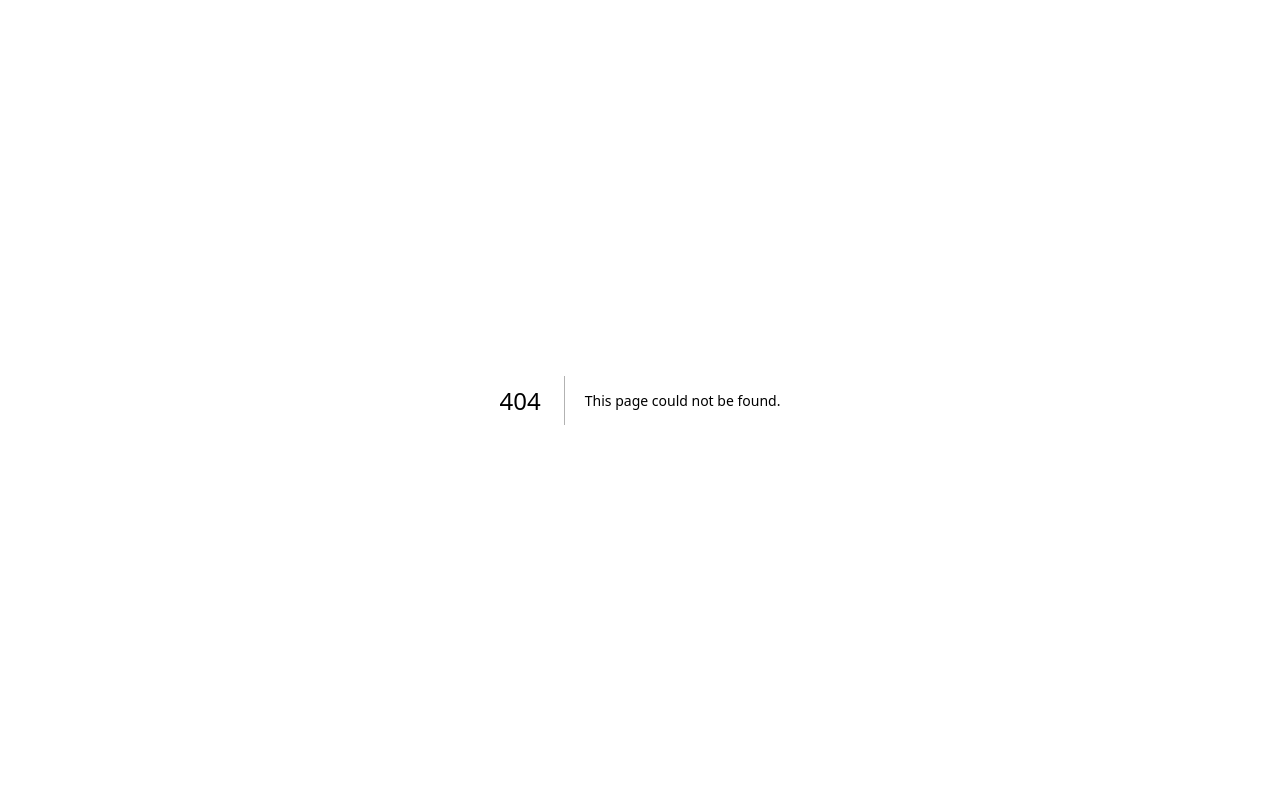
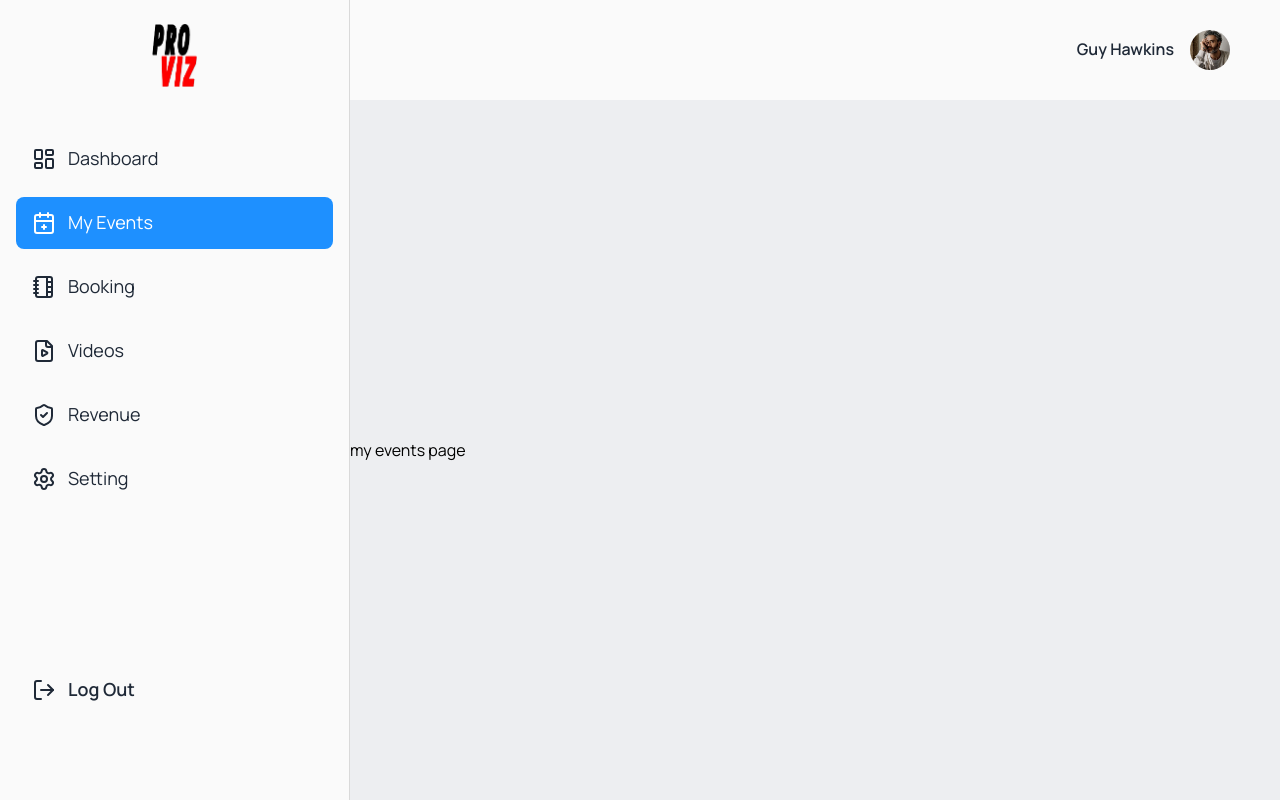
Before and after one commit to fsdteam8/havelockphoto-dashboard, a Next.js app: page /dashboard/my-events in a window 1280 px wide. Before the commit this address had no page. Built offline with nearby package versions, Linux system fonts and the light colour scheme.

Commit message:
dashboard layout setup

```diff
--- a/src/app/(admin-dashboard)/dashboard/_components/dashboard-header.tsx
+++ b/src/app/(admin-dashboard)/dashboard/_components/dashboard-header.tsx
@@ -1,11 +1,28 @@
-import React from 'react'
+import React from "react";
+import { Avatar, AvatarFallback, AvatarImage } from "@/components/ui/avatar";
 
 const DashboardHeader = () => {
   return (
-    <div>
-      dashboard header
+    <div className="h-[100px] w-full bg-[#FAFAFA] flex items-center justify-end ">
+      <div className="flex items-center gap-4 py-[25px] pr-[50px] ">
+        <h3
+          className="text-[#1F2937] font-manrope text-base not-italic font-semibold leading-[120%]
+ "
+        >
+          Guy Hawkins
+        </h3>
+        <Avatar>
+          <AvatarImage
+            src="/assets/images/profile.jpg"
+            alt="profile"
+            width={50}
+            height={50}
+          />
+          <AvatarFallback>CN</AvatarFallback>
+        </Avatar>
+      </div>
     </div>
-  )
-}
+  );
+};
 
-export default DashboardHeader
+export default DashboardHeader;
--- /dev/null
+++ b/src/app/(admin-dashboard)/dashboard/_components/dashboard-sidebar-items.tsx
@@ -0,0 +1,56 @@
+import {
+  CalendarPlus2,
+  FileVideo,
+  LayoutDashboard,
+  NotebookTabs,
+  Settings,
+  ShieldCheck,
+} from "lucide-react";
+
+import { ReactNode } from "react";
+
+interface DashboardSidebarItemsDataType {
+  id: number;
+  name: string;
+  href: string;
+  icon: ReactNode | string;
+}
+
+export const DashboardSidebarItems: DashboardSidebarItemsDataType[] = [
+  {
+    id: 1,
+    name: "Dashboard",
+    href: "/dashboard",
+    icon: <LayoutDashboard />,
+  },
+  {
+    id: 2,
+    name: "My Events",
+    href: "/dashboard/my-events",
+    icon: <CalendarPlus2 />,
+  },
+  {
+    id: 3,
+    name: "Booking",
+    href: "/dashboard/booking",
+    icon: <NotebookTabs />,
+  },
+  {
+    id: 4,
+    name: "Videos",
+    href: "/dashboard/videos",
+    icon: <FileVideo />,
+  },
+  {
+    id: 5,
+    name: "Revenue",
+    href: "/dashboard/revenue",
+    icon: <ShieldCheck />,
+  },
+  {
+    id: 6,
+    name: "Setting",
+    href: "/dashboard/setting",
+    icon: <Settings />,
+  },
+];
--- a/src/app/(admin-dashboard)/dashboard/_components/dashboard-sidebar.tsx
+++ b/src/app/(admin-dashboard)/dashboard/_components/dashboard-sidebar.tsx
@@ -1,11 +1,45 @@
-import React from 'react'
+"use client"
+import Image from "next/image";
+import Link from "next/link";
+import React from "react";
+import { DashboardSidebarItems } from "./dashboard-sidebar-items";
+import { usePathname } from "next/navigation";
+import { LogOut } from "lucide-react";
 
 const DashboardSidebar = () => {
+    const pathName = usePathname();
   return (
-    <div>
-      dashboard sidebar
-    </div>
-  )
-}
+    <aside className="w-[350px] h-screen bg-[#FAFAFA] border-r border-[#D9D9D9] py-6 px-4 -mt-[100px]">
+      <div className="flex flex-col items-center ">
+        {/* Logo */}
+        <Image
+          src="/assets/images/logo.png"
+          width={45}
+          height={64}
+          alt="logo"
+        />
 
-export default DashboardSidebar
+        {/* Navigation Links */}
+        <nav className="w-full space-y-3 pt-[46px]">
+          {DashboardSidebarItems.map((item) => (
+            <Link
+              key={item.id}
+              href={item.href}
+              className={`flex items-center gap-3 py-[14px] px-[16px] text-lg font-normal leading-[120%] font-manrope ${pathName === item.href ? "text-white bg-[#1E90FF] rounded-[8px]" : "text-[#1F2937] bg-transparent"}`}
+            >
+            {item.icon}
+              {item.name}
+            </Link>
+          ))}
+        </nav>
+
+        <div className="w-full pt-[173px] px-4">
+
+            <button className="flex items-center justify-start gap-3 text-lg font-semibold text-[#1F2937] leading-[120%] font-manrope"><LogOut /> Log Out</button>
+        </div>
+      </div>
+    </aside>
+  );
+};
+
+export default DashboardSidebar;
--- /dev/null
+++ b/src/app/(admin-dashboard)/dashboard/booking/page.tsx
@@ -0,0 +1,11 @@
+import React from 'react'
+
+const Booking = () => {
+  return (
+    <div>
+      booking
+    </div>
+  )
+}
+
+export default Booking
--- /dev/null
+++ b/src/app/(admin-dashboard)/dashboard/my-events/page.tsx
@@ -0,0 +1,11 @@
+import React from 'react'
+
+const MyEvents = () => {
+  return (
+    <div>
+      my events page
+    </div>
+  )
+}
+
+export default MyEvents
--- /dev/null
+++ b/src/app/(admin-dashboard)/dashboard/revenue/page.tsx
@@ -0,0 +1,11 @@
+import React from 'react'
+
+const Revenue = () => {
+  return (
+    <div>
+      revenue page
+    </div>
+  )
+}
+
+export default Revenue
--- /dev/null
+++ b/src/app/(admin-dashboard)/dashboard/setting/page.tsx
@@ -0,0 +1,11 @@
+import React from 'react'
+
+const Setting = () => {
+  return (
+    <div>
+      setting page
+    </div>
+  )
+}
+
+export default Setting
--- /dev/null
+++ b/src/app/(admin-dashboard)/dashboard/videos/page.tsx
@@ -0,0 +1,11 @@
+import React from 'react'
+
+const Videos = () => {
+  return (
+    <div>
+      videos
+    </div>
+  )
+}
+
+export default Videos
--- a/src/app/globals.css
+++ b/src/app/globals.css
@@ -1,12 +1,18 @@
 @tailwind base;
 @tailwind components;
 @tailwind utilities;
+
+body{
+  @apply bg-[#EDEEF1] font-manrope
+}
 
 @layer utilities {
   .text-balance {
     text-wrap: balance;
   }
 }
+
+
 
 
 
@@ -65,14 +71,3 @@
     --chart-5: 340 75% 55%;
   }
 }
-
-
-
-@layer base {
-  * {
-    @apply border-border;
-  }
-  body {
-    @apply bg-background text-foreground;
-  }
-}
--- a/src/app/layout.tsx
+++ b/src/app/layout.tsx
@@ -1,17 +1,13 @@
 import type { Metadata } from "next";
-import localFont from "next/font/local";
 import "./globals.css";
 import AppProvider from "@/components/ui/provider/AppProvider";
 
-const geistSans = localFont({
-  src: "./fonts/GeistVF.woff",
-  variable: "--font-geist-sans",
-  weight: "100 900",
-});
-const geistMono = localFont({
-  src: "./fonts/GeistMonoVF.woff",
-  variable: "--font-geist-mono",
-  weight: "100 900",
+import { Manrope } from "next/font/google";
+
+const manrope = Manrope({
+  subsets: ["latin"],
+  weight: ["400", "500", "600", "700"], // Choose the weights you need
+  variable: "--font-manrope", // Custom CSS variable
 });
 
 export const metadata: Metadata = {
@@ -26,9 +22,7 @@ export default function RootLayout({
 }>) {
   return (
     <html lang="en">
-      <body
-        className={`${geistSans.variable} ${geistMono.variable} antialiased`}
-      >
+      <body className={`${manrope.variable} antialiased`}>
         <AppProvider>{children}</AppProvider>
       </body>
     </html>
--- a/tailwind.config.ts
+++ b/tailwind.config.ts
@@ -9,76 +9,80 @@ const config: Config = {
   ],
   theme: {
     extend: {
+      fontFamily: {
+        manrope: ["var(--font-manrope)"],
+      },
       colors: {
-  			background: 'hsl(var(--background))',
-  			foreground: 'hsl(var(--foreground))',
+        background: "hsl(var(--background))",
+        foreground: "hsl(var(--foreground))",
         card: {
-  				DEFAULT: 'hsl(var(--card))',
-  				foreground: 'hsl(var(--card-foreground))'
+          DEFAULT: "hsl(var(--card))",
+          foreground: "hsl(var(--card-foreground))",
         },
         popover: {
-  				DEFAULT: 'hsl(var(--popover))',
-  				foreground: 'hsl(var(--popover-foreground))'
+          DEFAULT: "hsl(var(--popover))",
+          foreground: "hsl(var(--popover-foreground))",
         },
         primary: {
-  				DEFAULT: 'hsl(var(--primary))',
-  				foreground: 'hsl(var(--primary-foreground))'
+          DEFAULT: "hsl(var(--primary))",
+          foreground: "hsl(var(--primary-foreground))",
         },
         secondary: {
-  				DEFAULT: 'hsl(var(--secondary))',
-  				foreground: 'hsl(var(--secondary-foreground))'
+          DEFAULT: "hsl(var(--secondary))",
+          foreground: "hsl(var(--secondary-foreground))",
         },
         muted: {
-  				DEFAULT: 'hsl(var(--muted))',
-  				foreground: 'hsl(var(--muted-foreground))'
+          DEFAULT: "hsl(var(--muted))",
+          foreground: "hsl(var(--muted-foreground))",
         },
         accent: {
-  				DEFAULT: 'hsl(var(--accent))',
-  				foreground: 'hsl(var(--accent-foreground))'
+          DEFAULT: "hsl(var(--accent))",
+          foreground: "hsl(var(--accent-foreground))",
         },
         destructive: {
-  				DEFAULT: 'hsl(var(--destructive))',
-  				foreground: 'hsl(var(--destructive-foreground))'
+          DEFAULT: "hsl(var(--destructive))",
+          foreground: "hsl(var(--destructive-foreground))",
         },
-  			border: 'hsl(var(--border))',
-  			input: 'hsl(var(--input))',
-  			ring: 'hsl(var(--ring))',
+        border: "hsl(var(--border))",
+        input: "hsl(var(--input))",
+        ring: "hsl(var(--ring))",
         chart: {
-  				'1': 'hsl(var(--chart-1))',
-  				'2': 'hsl(var(--chart-2))',
-  				'3': 'hsl(var(--chart-3))',
-  				'4': 'hsl(var(--chart-4))',
-  				'5': 'hsl(var(--chart-5))'
-  			}
+          "1": "hsl(var(--chart-1))",
+          "2": "hsl(var(--chart-2))",
+          "3": "hsl(var(--chart-3))",
+          "4": "hsl(var(--chart-4))",
+          "5": "hsl(var(--chart-5))",
         },
+      },
+
       borderRadius: {
-  			lg: 'var(--radius)',
-  			md: 'calc(var(--radius) - 2px)',
-  			sm: 'calc(var(--radius) - 4px)'
+        lg: "var(--radius)",
+        md: "calc(var(--radius) - 2px)",
+        sm: "calc(var(--radius) - 4px)",
       },
       keyframes: {
-  			'accordion-down': {
+        "accordion-down": {
           from: {
-  					height: '0'
+            height: "0",
           },
           to: {
-  					height: 'var(--radix-accordion-content-height)'
-  				}
+            height: "var(--radix-accordion-content-height)",
           },
-  			'accordion-up': {
+        },
+        "accordion-up": {
           from: {
-  					height: 'var(--radix-accordion-content-height)'
+            height: "var(--radix-accordion-content-height)",
           },
           to: {
-  					height: '0'
-  				}
-  			}
+            height: "0",
+          },
+        },
       },
       animation: {
-  			'accordion-down': 'accordion-down 0.2s ease-out',
-  			'accordion-up': 'accordion-up 0.2s ease-out'
-  		}
-  	}
+        "accordion-down": "accordion-down 0.2s ease-out",
+        "accordion-up": "accordion-up 0.2s ease-out",
+      },
+    },
   },
   plugins: [require("tailwindcss-animate")],
 };
```
Also changed, not shown: public/assets/images/logo.png (added), public/assets/images/profile.jpg (added). Lines whose indentation alone changed are shown as unchanged.
